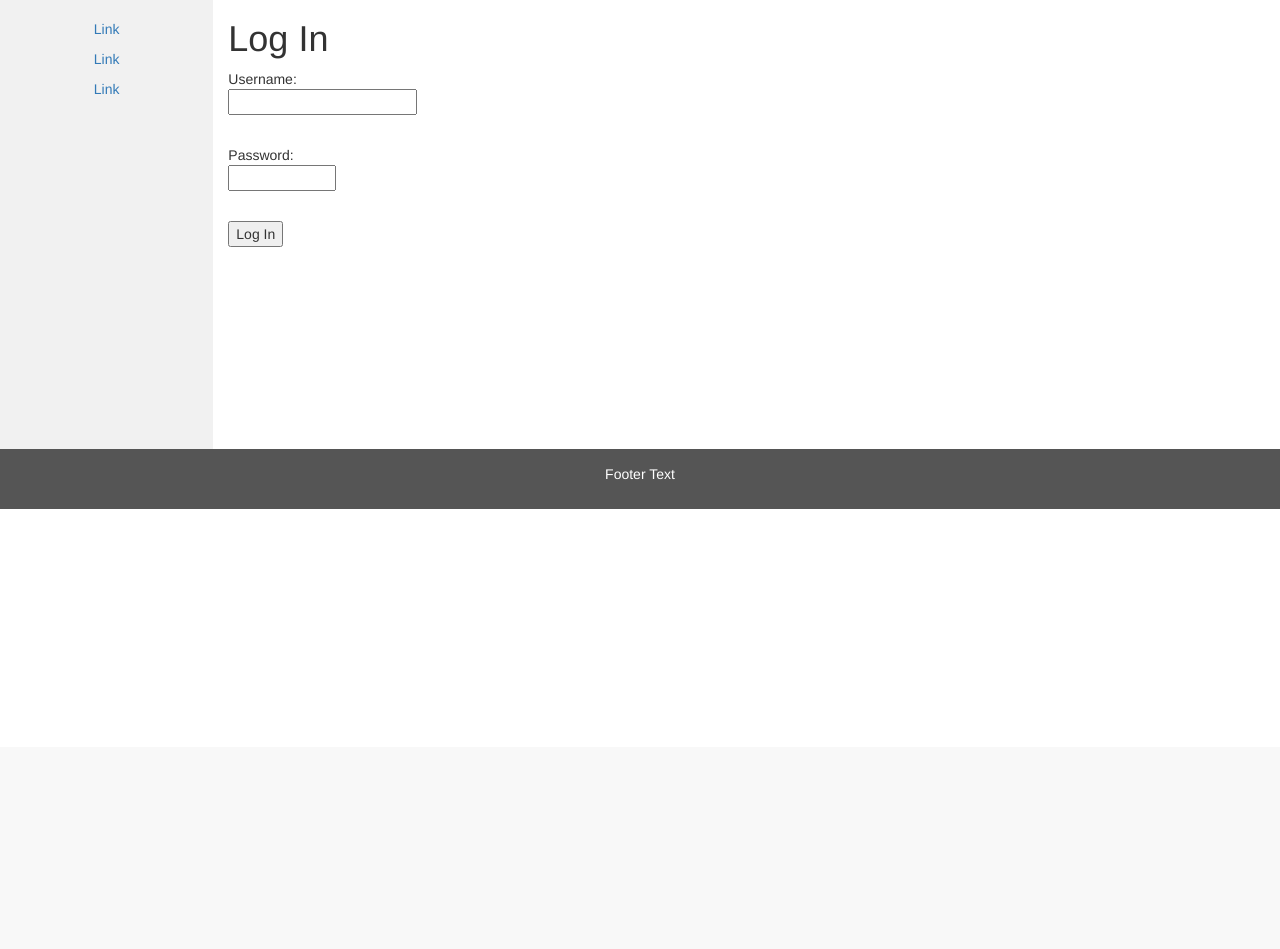
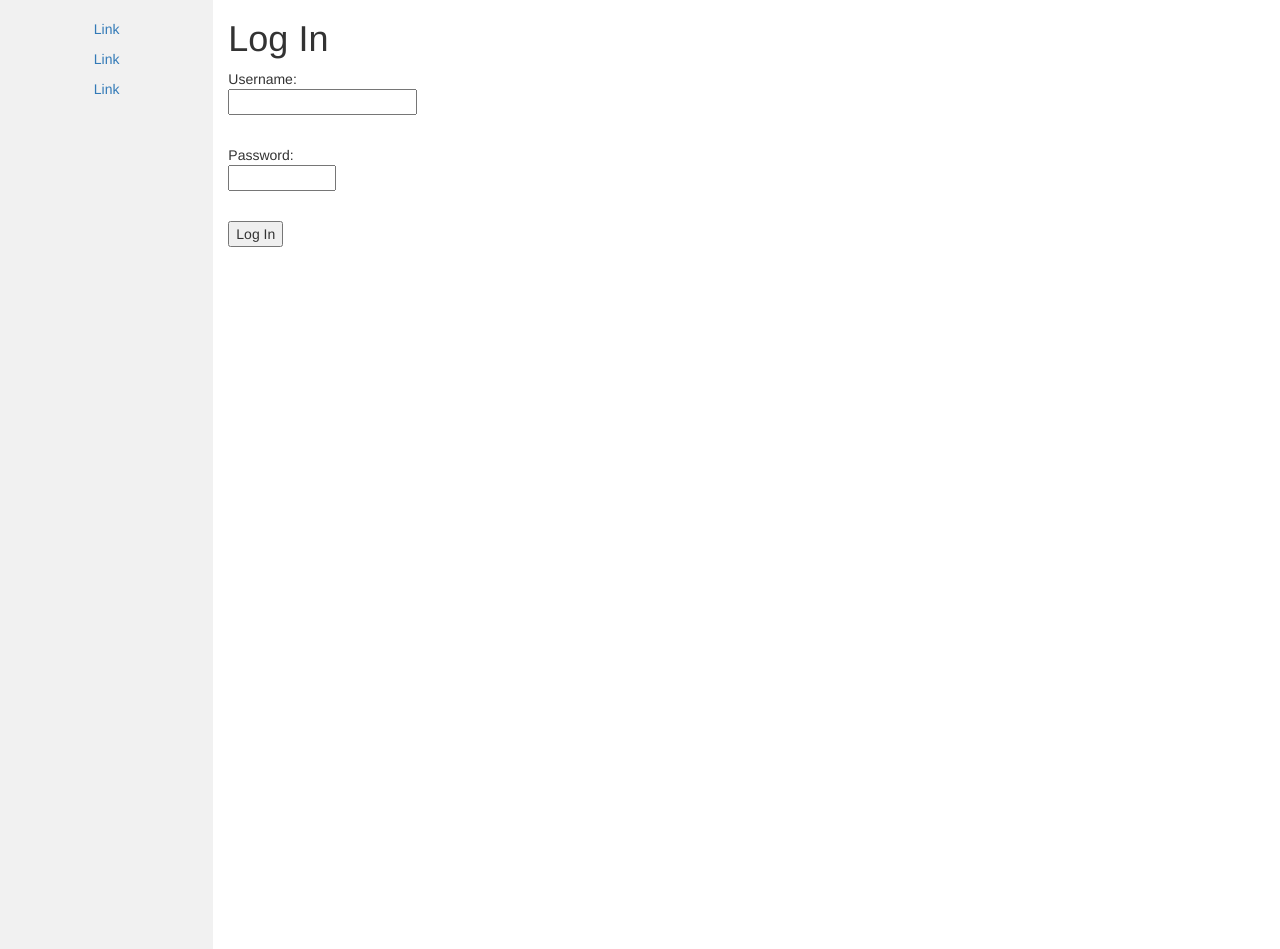
Before and after one commit to cherryshen/cherryblog, a Flask app: page /login in a window 1280 px wide. Shown: the part 53-1002 px from the top of the page. Before the commit the page ends 562 px from the top, so only its background shows below. Run offline with Flask 2, Linux system fonts and the light colour scheme; some libraries are stand-ins or nearby versions.

Commit message:
removed footer, made password input

```diff
--- a/blog/forms.py
+++ b/blog/forms.py
@@ -1,11 +1,11 @@
 from flask_wtf import Form
-from wtforms import StringField, TextAreaField
+from wtforms import StringField, TextAreaField, PasswordField
 from wtforms.validators import DataRequired, Length
 
 
 class LoginForm(Form):
     username = StringField('username', validators=[DataRequired()])
-    password = StringField("password", validators=[DataRequired()])
+    password = PasswordField("password", validators=[DataRequired()])
 
 
 class EditForm(Form):
--- a/blog/static/css/main.css
+++ b/blog/static/css/main.css
@@ -5,10 +5,8 @@
       margin-bottom: 0;
       border-radius: 0;
     }
-
 /* Set height of the grid so .sidenav can be 100% (adjust as needed) */
-    .row.content {height: 450px}
-
+    .row.content {height: 950px}
 
 /* Set gray background color and 100% height */
     .sidenav {
@@ -25,10 +23,3 @@
       }
       .row.content {height:auto;}
     }
-
-/* Set black background color, white text and some padding */
-    footer {
-      background-color: #555;
-      color: white;
-      padding: 15px;
-    }
--- a/blog/templates/base.html
+++ b/blog/templates/base.html
@@ -55,9 +55,6 @@
   </div>
 </div>
 
-  <footer class="container-fluid text-center">
-  <p>Footer Text</p>
-</footer>
 
   </body>
 </html>
```
Also changed, not shown: db_repository/versions/004_migration.py (added, +19 -0 lines).
